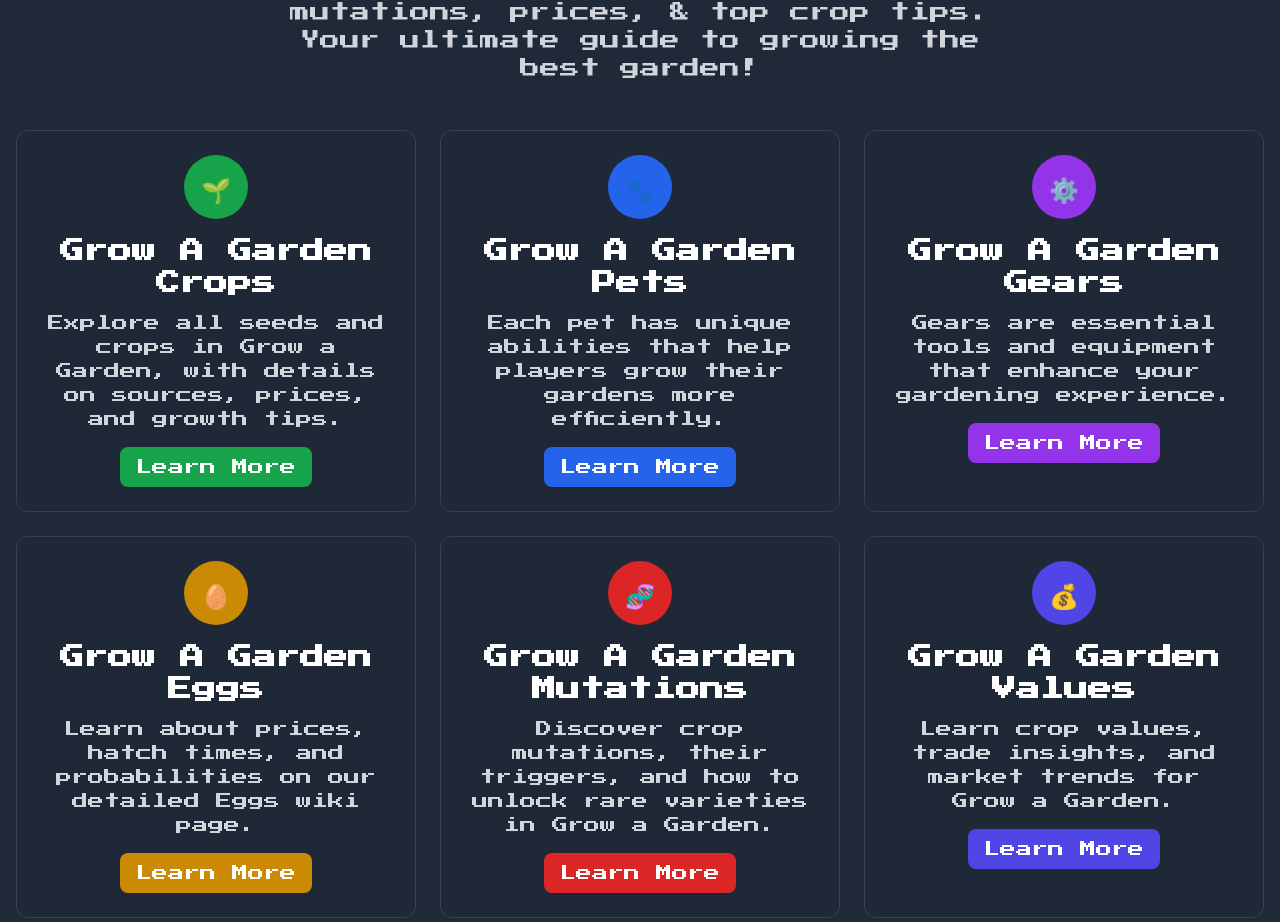
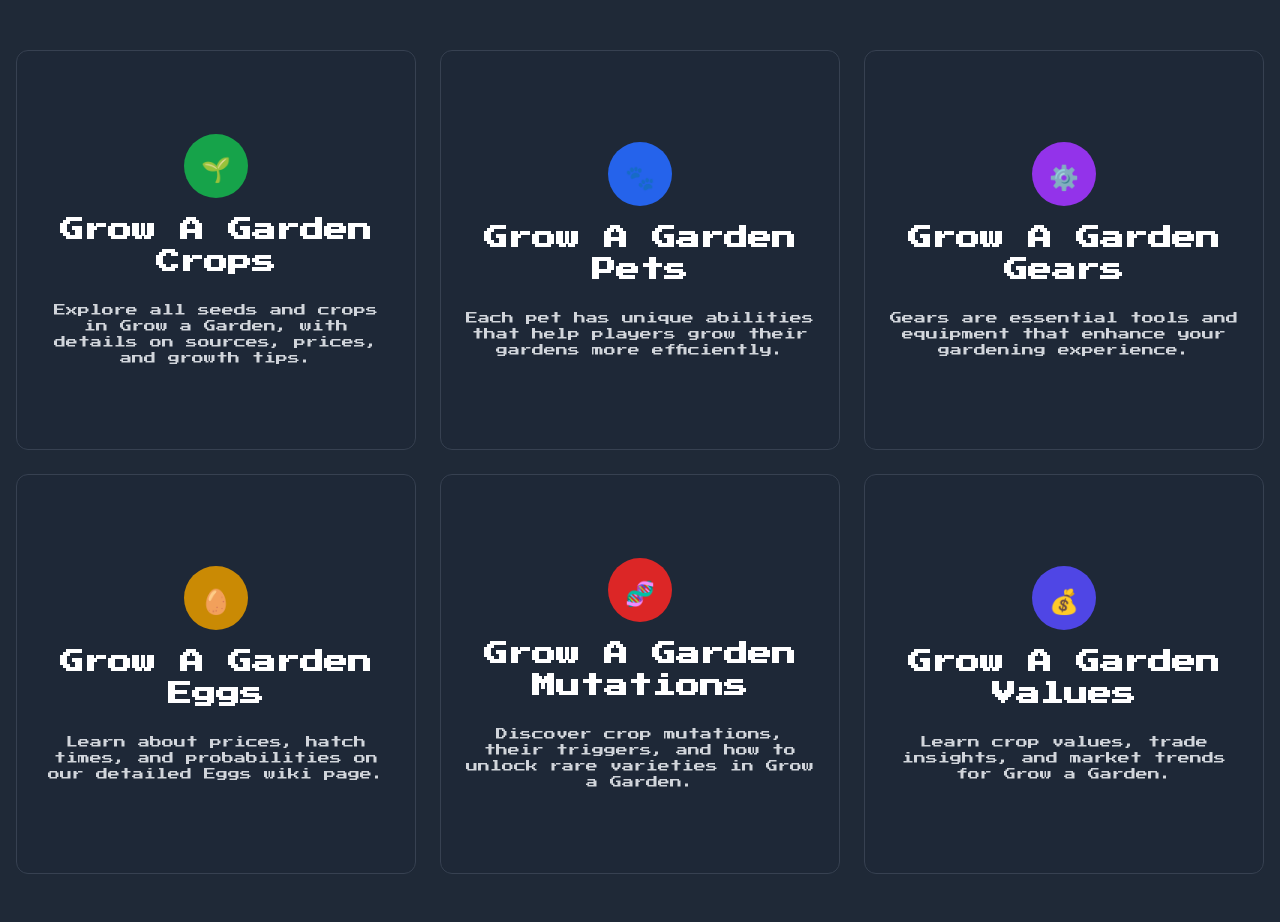
Before and after one commit to cha310/growagardencalculator, a React (Vite) app: page /grow-a-garden-wiki in a window 1280 px wide. Shown: the part 219-1141 px from the top of the page. Built offline with nearby package versions, Linux system fonts and the light colour scheme.

Commit message:
调整wiki页面样式

```diff
--- a/src/components/WikiPage.tsx
+++ b/src/components/WikiPage.tsx
@@ -6,10 +6,10 @@
     <div className="max-w-7xl mx-auto px-4 py-8">
       {/* Header */}
       <div className="text-center mb-12">
-        <h1 className="text-5xl font-bold text-white mb-4">
+        <h1 className="text-3xl font-bold text-white mb-4">
           Grow A Garden Wiki
         </h1>
-        <p className="text-xl text-gray-300 max-w-3xl mx-auto">
+        <p className="text-md text-gray-300 max-w-6xl mx-auto">
           Master Roblox's Grow a Garden with our wiki! Discover all pets, gears, mutations, prices, & top crop tips. Your ultimate guide to growing the best garden!
         </p>
       </div>
@@ -17,98 +17,88 @@
       {/* Wiki Sections Grid */}
       <div className="grid grid-cols-1 md:grid-cols-2 lg:grid-cols-3 gap-6 mb-12">
         {/* Crops Section */}
-        <div className="bg-gray-800/80 backdrop-blur-sm rounded-xl p-6 border border-gray-700 hover:border-green-500 transition-all duration-300 hover:transform hover:scale-105">
-          <div className="text-center">
+        <Link to="/grow-a-garden-wiki-crops" onClick={() => window.scrollTo({ top: 0, behavior: 'smooth' })}>
+          <div className="bg-gray-800/80 backdrop-blur-sm rounded-xl p-6 border border-gray-700 hover:border-green-500 transition-all duration-300 hover:transform hover:scale-105 cursor-pointer aspect-square flex items-center">
+            <div className="text-center w-full">
               <div className="w-16 h-16 bg-green-600 rounded-full flex items-center justify-center mx-auto mb-4">
                 <span className="text-2xl">🌱</span>
               </div>
-            <h3 className="text-2xl font-bold text-white mb-3">Grow A Garden Crops</h3>
-            <p className="text-gray-300 mb-4">
+              <h3 className="text-2xl font-bold text-white mb-6">Grow A Garden Crops</h3>
+              <p className="text-gray-300 text-xs">
                 Explore all seeds and crops in Grow a Garden, with details on sources, prices, and growth tips.
               </p>
-            <Link to="/grow-a-garden-wiki-crops" className="bg-green-600 hover:bg-green-700 text-white px-4 py-2 rounded-lg transition-colors inline-block" onClick={() => window.scrollTo({ top: 0, behavior: 'smooth' })}>
-              Learn More
-            </Link>
             </div>
           </div>
+        </Link>
 
         {/* Pets Section */}
-        <div className="bg-gray-800/80 backdrop-blur-sm rounded-xl p-6 border border-gray-700 hover:border-blue-500 transition-all duration-300 hover:transform hover:scale-105">
-          <div className="text-center">
+        <Link to="/grow-a-garden-wiki-pets" onClick={() => window.scrollTo({ top: 0, behavior: 'smooth' })}>
+          <div className="bg-gray-800/80 backdrop-blur-sm rounded-xl p-6 border border-gray-700 hover:border-blue-500 transition-all duration-300 hover:transform hover:scale-105 cursor-pointer aspect-square flex items-center">
+            <div className="text-center w-full">
               <div className="w-16 h-16 bg-blue-600 rounded-full flex items-center justify-center mx-auto mb-4">
                 <span className="text-2xl">🐾</span>
               </div>
-            <h3 className="text-2xl font-bold text-white mb-3">Grow A Garden Pets</h3>
-            <p className="text-gray-300 mb-4">
+              <h3 className="text-2xl font-bold text-white mb-6">Grow A Garden Pets</h3>
+              <p className="text-gray-300 text-xs">
                 Each pet has unique abilities that help players grow their gardens more efficiently.
               </p>
-            <Link to="/grow-a-garden-wiki-pets" className="bg-blue-600 hover:bg-blue-700 text-white px-4 py-2 rounded-lg transition-colors inline-block" onClick={() => window.scrollTo({ top: 0, behavior: 'smooth' })}>
-              Learn More
-            </Link>
             </div>
           </div>
+        </Link>
 
         {/* Gears Section */}
-        <div className="bg-gray-800/80 backdrop-blur-sm rounded-xl p-6 border border-gray-700 hover:border-purple-500 transition-all duration-300 hover:transform hover:scale-105">
-          <div className="text-center">
+        <Link to="/grow-a-garden-wiki-gears" onClick={() => window.scrollTo({ top: 0, behavior: 'smooth' })}>
+          <div className="bg-gray-800/80 backdrop-blur-sm rounded-xl p-6 border border-gray-700 hover:border-purple-500 transition-all duration-300 hover:transform hover:scale-105 cursor-pointer aspect-square flex items-center">
+            <div className="text-center w-full">
               <div className="w-16 h-16 bg-purple-600 rounded-full flex items-center justify-center mx-auto mb-4">
                 <span className="text-2xl">⚙️</span>
               </div>
-            <h3 className="text-2xl font-bold text-white mb-3">Grow A Garden Gears</h3>
-            <p className="text-gray-300 mb-4">
+              <h3 className="text-2xl font-bold text-white mb-6">Grow A Garden Gears</h3>
+              <p className="text-gray-300 text-xs">
                 Gears are essential tools and equipment that enhance your gardening experience.
               </p>
-            <Link to="/grow-a-garden-wiki-gears" className="bg-purple-600 hover:bg-purple-700 text-white px-4 py-2 rounded-lg transition-colors inline-block" onClick={() => window.scrollTo({ top: 0, behavior: 'smooth' })}>
-              Learn More
-            </Link>
             </div>
           </div>
+        </Link>
 
         {/* Eggs Section */}
-        <div className="bg-gray-800/80 backdrop-blur-sm rounded-xl p-6 border border-gray-700 hover:border-yellow-500 transition-all duration-300 hover:transform hover:scale-105">
-          <div className="text-center">
+        <Link to="/grow-a-garden-wiki-eggs" onClick={() => window.scrollTo({ top: 0, behavior: 'smooth' })}>
+          <div className="bg-gray-800/80 backdrop-blur-sm rounded-xl p-6 border border-gray-700 hover:border-yellow-500 transition-all duration-300 hover:transform hover:scale-105 cursor-pointer aspect-square flex items-center">
+            <div className="text-center w-full">
               <div className="w-16 h-16 bg-yellow-600 rounded-full flex items-center justify-center mx-auto mb-4">
                 <span className="text-2xl">🥚</span>
               </div>
-            <h3 className="text-2xl font-bold text-white mb-3">Grow A Garden Eggs</h3>
-            <p className="text-gray-300 mb-4">
+              <h3 className="text-2xl font-bold text-white mb-6">Grow A Garden Eggs</h3>
+              <p className="text-gray-300 text-xs">
                 Learn about prices, hatch times, and probabilities on our detailed Eggs wiki page.
               </p>
-            <Link to="/grow-a-garden-wiki-eggs" className="bg-yellow-600 hover:bg-yellow-700 text-white px-4 py-2 rounded-lg transition-colors inline-block" onClick={() => window.scrollTo({ top: 0, behavior: 'smooth' })}>
-              Learn More
-            </Link>
             </div>
           </div>
+        </Link>
 
         {/* Mutations Section */}
-        <div className="bg-gray-800/80 backdrop-blur-sm rounded-xl p-6 border border-gray-700 hover:border-red-500 transition-all duration-300 hover:transform hover:scale-105">
-          <div className="text-center">
+        <div className="bg-gray-800/80 backdrop-blur-sm rounded-xl p-6 border border-gray-700 hover:border-red-500 transition-all duration-300 hover:transform hover:scale-105 aspect-square flex items-center">
+          <div className="text-center w-full">
             <div className="w-16 h-16 bg-red-600 rounded-full flex items-center justify-center mx-auto mb-4">
               <span className="text-2xl">🧬</span>
             </div>
-            <h3 className="text-2xl font-bold text-white mb-3">Grow A Garden Mutations</h3>
-            <p className="text-gray-300 mb-4">
+            <h3 className="text-2xl font-bold text-white mb-6">Grow A Garden Mutations</h3>
+            <p className="text-gray-300 text-xs">
               Discover crop mutations, their triggers, and how to unlock rare varieties in Grow a Garden.
             </p>
-            <button className="bg-red-600 hover:bg-red-700 text-white px-4 py-2 rounded-lg transition-colors">
-              Learn More
-            </button>
           </div>
         </div>
 
         {/* Values Section */}
-        <div className="bg-gray-800/80 backdrop-blur-sm rounded-xl p-6 border border-gray-700 hover:border-indigo-500 transition-all duration-300 hover:transform hover:scale-105">
-          <div className="text-center">
+        <div className="bg-gray-800/80 backdrop-blur-sm rounded-xl p-6 border border-gray-700 hover:border-indigo-500 transition-all duration-300 hover:transform hover:scale-105 aspect-square flex items-center">
+          <div className="text-center w-full">
             <div className="w-16 h-16 bg-indigo-600 rounded-full flex items-center justify-center mx-auto mb-4">
               <span className="text-2xl">💰</span>
             </div>
-            <h3 className="text-2xl font-bold text-white mb-3">Grow A Garden Values</h3>
-            <p className="text-gray-300 mb-4">
+            <h3 className="text-2xl font-bold text-white mb-6">Grow A Garden Values</h3>
+            <p className="text-gray-300 text-xs">
               Learn crop values, trade insights, and market trends for Grow a Garden.
             </p>
-            <button className="bg-indigo-600 hover:bg-indigo-700 text-white px-4 py-2 rounded-lg transition-colors">
-              Learn More
-            </button>
           </div>
         </div>
       </div>
@@ -121,7 +111,7 @@
             <span className="text-2xl mr-3">📦</span>
             Grow A Garden Stock
           </h3>
-          <p className="text-gray-300 mb-4">
+          <p className="text-xs text-gray-300 mb-4">
             Check Sam's Shop stock, event seeds, and pack availability in Grow a Garden.
           </p>
           <button className="bg-gray-600 hover:bg-gray-700 text-white px-4 py-2 rounded-lg transition-colors">
@@ -135,7 +125,7 @@
             <span className="text-2xl mr-3">🎁</span>
             Grow A Garden Codes
           </h3>
-          <p className="text-gray-300 mb-4">
+          <p className="text-xs text-gray-300 mb-4">
             Get the latest Grow a Garden Codes for 2025.
           </p>
           <Link to="/grow-a-garden-codes" className="bg-gray-600 hover:bg-gray-700 text-white px-4 py-2 rounded-lg transition-colors inline-block" onClick={() => window.scrollTo({ top: 0, behavior: 'smooth' })}>
```
Lines whose indentation alone changed are shown as unchanged.
